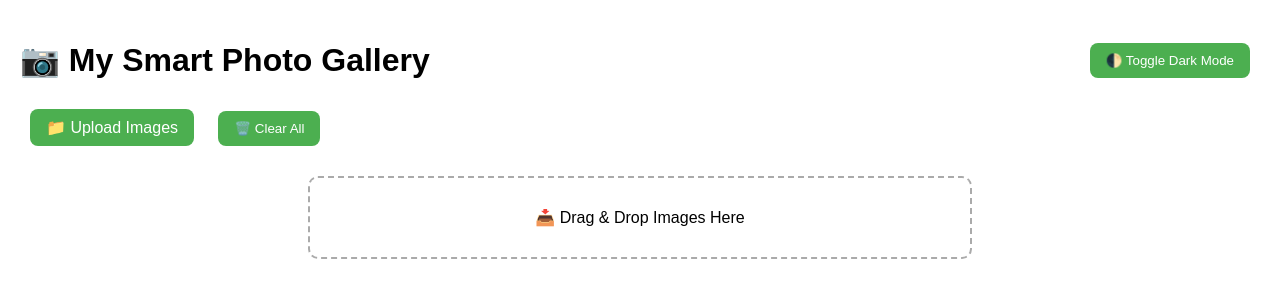
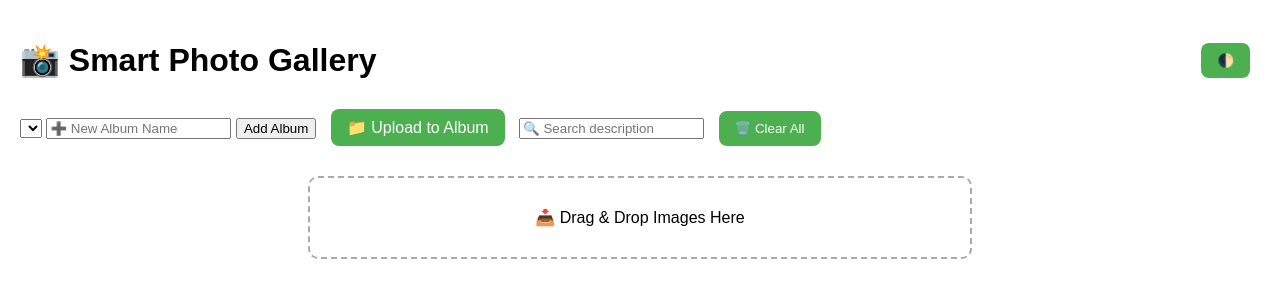
Before and after one commit to cheon-dev/cheond.github.io, a plain HTML site: page index.html in a window 1280 px wide. Drawn offline with Linux system fonts and the light colour scheme.

Commit message:
Update index.html

```diff
--- a/index.html
+++ b/index.html
@@ -3,25 +3,33 @@
 <head>
   <meta charset="UTF-8" />
   <meta name="viewport" content="width=device-width, initial-scale=1.0"/>
-  <title>Advanced Photo Gallery</title>
-  <link rel="stylesheet" href="styles.css"/>
+  <title>Smart Photo Gallery</title>
+  <link rel="stylesheet" href="styles.css" />
+  <link href="https://fonts.googleapis.com/css2?family=Poppins:wght@400;600&display=swap" rel="stylesheet">
 </head>
 <body>
   <header>
-    <h1>📷 My Smart Photo Gallery</h1>
-    <button id="toggleTheme">🌓 Toggle Dark Mode</button>
+    <h1>📸 Smart Photo Gallery</h1>
+    <div class="theme-toggle">
+      <button id="toggleTheme">🌓</button>
+    </div>
   </header>
 
   <div class="controls">
+    <select id="albumSelect"></select>
+    <input type="text" id="newAlbumName" placeholder="➕ New Album Name" />
+    <button id="createAlbum">Add Album</button>
+
     <input type="file" id="fileInput" multiple accept="image/*">
-    <label for="fileInput" class="upload-label">📁 Upload Images</label>
+    <label for="fileInput" class="upload-label">📁 Upload to Album</label>
+
+    <input type="text" id="searchInput" placeholder="🔍 Search description">
     <button id="clearAll">🗑️ Clear All</button>
   </div>
 
   <div id="dropZone">📥 Drag & Drop Images Here</div>
   <div class="gallery" id="gallery"></div>
 
-  <!-- Lightbox Preview -->
   <div class="lightbox" id="lightbox">
     <img id="lightbox-img" src="" alt="">
   </div>
```
